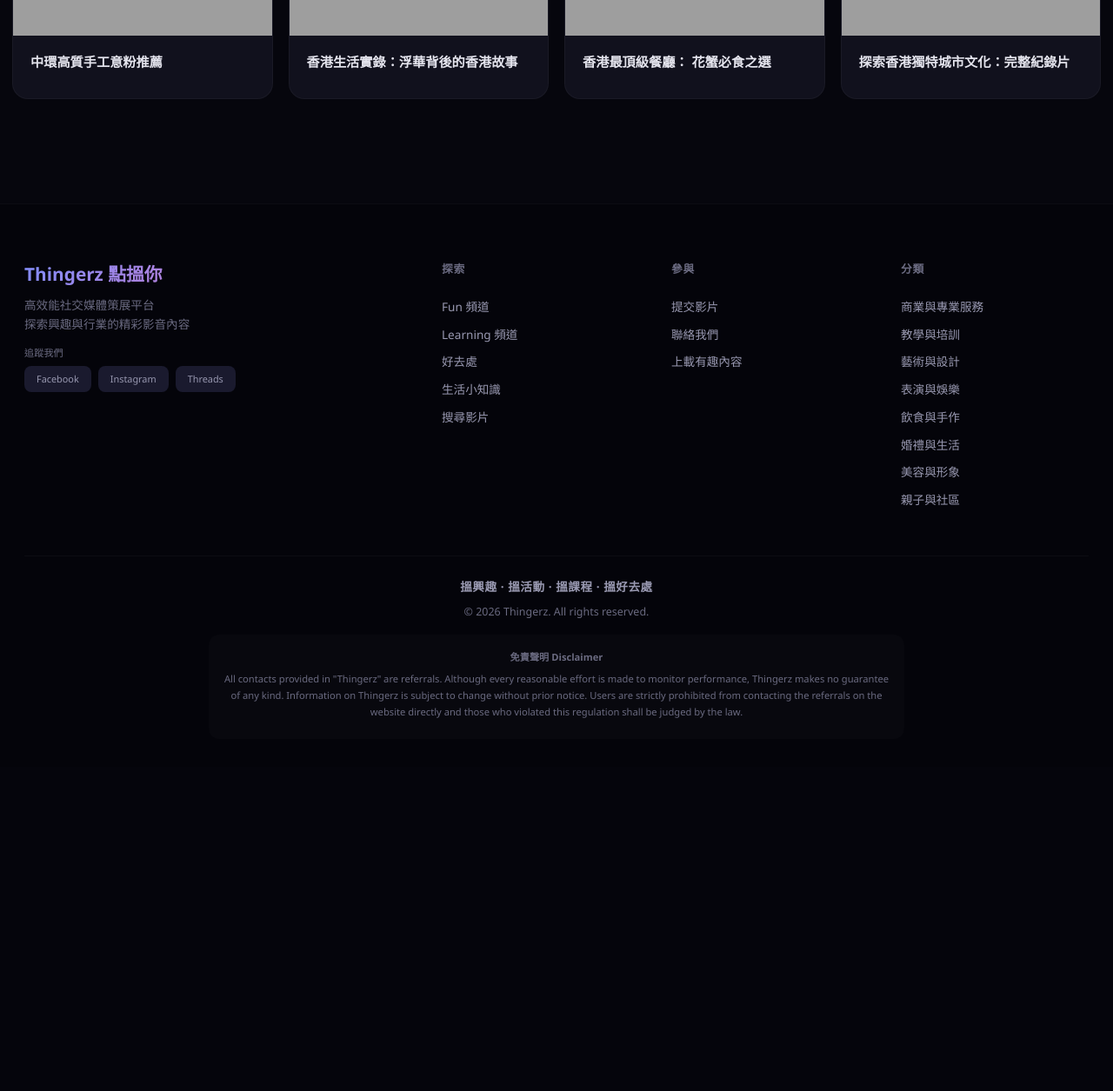
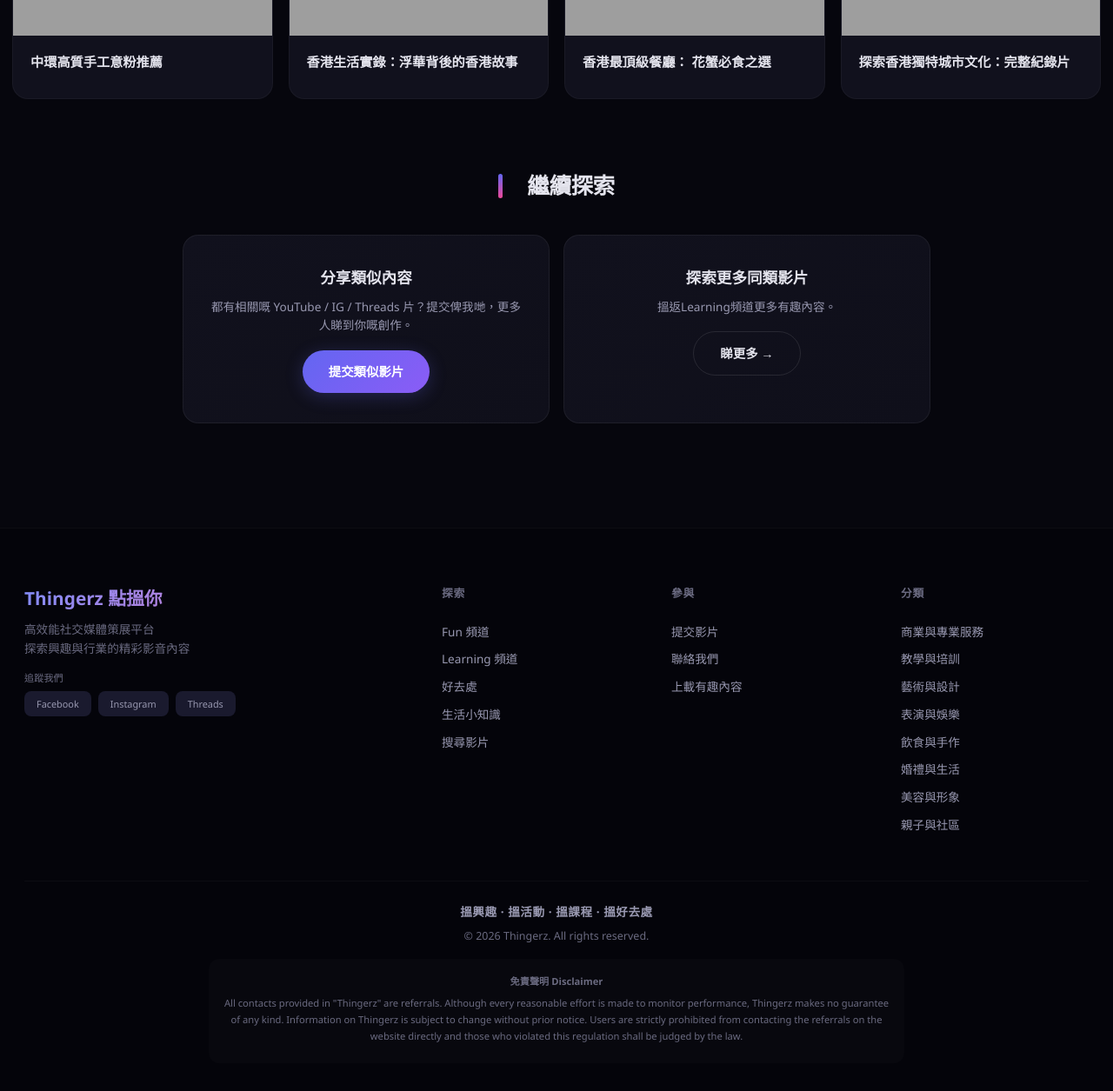
Before and after one commit to gbeoho/Thingerz, a Flask app: a page that uses templates/base.html in a window 1280 px wide. Shown: the part 2154-3409 px from the top of the page at 87% size. Before the commit the page ends 2980 px from the top, so only its background shows below. Run offline with Flask 3, Linux system fonts and the light colour scheme; data comes from the database, SQL or seed files in the repository; some libraries are stand-ins or nearby versions; grey boxes are pictures that could not be loaded.

Commit message:
UX batch 3 (per Grok wireframes): /news add 本月精選 pick row + 載入更多 button; /video detail add 繼續探索 CTA (提交類似影片 + 同區探索 via video_district tag, falls back to track); /location add 本區熱門分類 chips from district's subcategory distribution

```diff
--- a/app.py
+++ b/app.py
@@ -11,6 +11,7 @@ import time
 import urllib.request
 import zlib
 from datetime import datetime
+from collections import Counter
 from functools import wraps
 from flask import Flask, render_template, request, redirect, url_for, jsonify, session, send_file, Response, abort
 
@@ -1610,7 +1611,18 @@ def video_detail(video_id):
     related = get_related_videos(video)
     platform = PLATFORM_CONFIG.get(video.get('platform', 'youtube'), PLATFORM_CONFIG['youtube'])
     views = get_view_counts().get(video_id, 0)
-    return render_template('video_detail.html', video=video, category=category, sub=sub, comments=comments, related_videos=related, platform=platform, platform_config=PLATFORM_CONFIG, views=views)
+    # derive the primary district(s) this video is tagged with (for 探索同區 CTA)
+    v_district = None
+    _tok = set()
+    for raw in (video.get('tags') or '').split('|'):
+        for t in raw.split('、'):
+            if t.strip():
+                _tok.add(t.strip())
+    for d in getattr(geo, 'DISTRICTS', []) or []:
+        if d.get('name_zh') in _tok:
+            v_district = d
+            break
+    return render_template('video_detail.html', video=video, category=category, sub=sub, comments=comments, related_videos=related, platform=platform, platform_config=PLATFORM_CONFIG, views=views, video_district=v_district)
 
 
 @app.route('/search')
@@ -1860,9 +1872,14 @@ def location_page(slug):
         vids = [v for v in vids if (v.get('subcategory_id') or '') in TEACHING_SUBS]
     elif svc.startswith('s') and len(svc) == 4 and svc[1:].isdigit():
         vids = [v for v in vids if (v.get('subcategory_id') or '') == svc]
+    # 本區熱門分類: sub-categories actually present in this district's videos (top 6)
+    _cnt = Counter((v.get('subcategory_id') or '') for v in vids)
+    hot_subs = [{'id': sid, 'name_zh': sub_names.get(sid, sid), 'n': n}
+                for sid, n in _cnt.most_common(6) if sid]
     return render_template('location.html', district=d, videos=vids,
                            all_districts=[x for x in geo.DISTRICTS],
-                           svc_chips=svc_chips, selected_svc=svc)
+                           svc_chips=svc_chips, selected_svc=svc,
+                           hot_subs=hot_subs)
 
 
 @app.route('/contact', methods=['GET', 'POST'])
--- a/templates/base.html
+++ b/templates/base.html
@@ -377,6 +377,28 @@
         .news-filter-sticky{position:sticky;top:64px;z-index:45;background:rgba(6,6,13,.92);backdrop-filter:blur(14px);-webkit-backdrop-filter:blur(14px);padding:14px 0 10px;border-bottom:1px solid rgba(255,255,255,.04)}
         /* location hero quick CTAs */
         .location-cta{display:flex;gap:12px;justify-content:center;flex-wrap:wrap;margin-top:20px}
+
+        /* continue-explore CTA under video detail */
+        .continue-cta{display:grid;grid-template-columns:1fr 1fr;gap:16px;max-width:860px;margin:0 auto}
+        .cont-card{padding:34px 30px;border-radius:18px;background:linear-gradient(135deg,#11111d,#0f0f1a);border:1px solid rgba(255,255,255,.06);text-align:center;transition:all .3s}
+        .cont-card:hover{transform:translateY(-4px);border-color:rgba(129,140,248,.35);box-shadow:0 16px 48px rgba(0,0,0,.5)}
+        .cont-card h3{font-size:1.1rem;font-weight:700;margin-bottom:8px}
+        .cont-card p{font-size:.85rem;color:#9898b0;margin-bottom:18px}
+        @media(max-width:768px){.continue-cta{grid-template-columns:1fr}}
+
+        /* 好去處 本月精選 + 載入更多 */
+        .news-pick-grid{display:grid;grid-template-columns:repeat(4,1fr);gap:16px;margin-bottom:44px}
+        .news-pick{position:relative;display:block;border-radius:16px;overflow:hidden;border:1px solid rgba(255,255,255,.06);background:#11111d;aspect-ratio:16/10;transition:all .3s}
+        .news-pick:hover{transform:translateY(-4px);border-color:rgba(129,140,248,.35);box-shadow:0 14px 40px rgba(0,0,0,.55)}
+        .news-pick img{width:100%;height:100%;object-fit:cover}
+        .news-pick-overlay{position:absolute;inset:0;background:linear-gradient(180deg,rgba(0,0,0,.06) 30%,rgba(0,0,0,.88) 100%);display:flex;align-items:flex-end;padding:14px;flex-direction:column;justify-content:flex-end;align-items:flex-start}
+        .news-pick-title{font-size:.9rem;font-weight:700;color:#fff;line-height:1.35;display:-webkit-box;-webkit-line-clamp:2;-webkit-box-orient:vertical;overflow:hidden}
+        .news-pick-meta{display:block;margin-top:6px;font-size:.7rem;color:rgba(255,255,255,.75)}
+        .load-more-wrap{text-align:center;margin-top:32px}
+        .news-hidden{display:none}
+        .load-more-wrap.showing .load-more-hide{display:none}
+        @media(max-width:1100px){.news-pick-grid{grid-template-columns:repeat(2,1fr)}}
+        @media(max-width:600px){.news-pick-grid{grid-template-columns:1fr 1fr;gap:10px}}
         @media(max-width:768px){
             .wizard-nav{position:sticky;bottom:0;background:rgba(10,10,18,.94);backdrop-filter:blur(12px);-webkit-backdrop-filter:blur(12px);padding:12px 14px;border-top:1px solid rgba(255,255,255,.06);z-index:60;margin:0 -14px}
             .dchip-label{font-size:.78rem;padding:8px 14px}
--- a/templates/video_detail.html
+++ b/templates/video_detail.html
@@ -209,6 +209,35 @@
     </div>
 </section>
 {% endif %}
+
+<section class="section" style="padding-top:0">
+    <div class="container">
+        <h2 class="section-title">
+            <span class="title-accent"></span>
+            繼續探索
+        </h2>
+        <div class="continue-cta">
+            <a href="{{ url_for('submit_video') }}" class="cont-card">
+                <h3>分享類似內容</h3>
+                <p>都有相關嘅 YouTube / IG / Threads 片？提交俾我哋，更多人睇到你嘅創作。</p>
+                <span class="btn btn-primary">提交類似影片</span>
+            </a>
+            {% if video_district %}
+            <a href="{{ url_for('location_page', slug=video_district['slug']) }}" class="cont-card">
+                <h3>探索更多「{{ video_district['name_zh'] }}」</h3>
+                <p>睇返{{ video_district['name_zh'] }}其他本地課程、服務同好去處。</p>
+                <span class="btn btn-outline">睇{{ video_district['name_zh'] }}內容 &rarr;</span>
+            </a>
+            {% else %}
+            <a href="{{ url_for('track_page', track=video.get('track', 'fun')) }}" class="cont-card">
+                <h3>探索更多同類影片</h3>
+                <p>搵返{{ 'Fun' if video.get('track', '') == 'fun' else 'Learning' }}頻道更多有趣內容。</p>
+                <span class="btn btn-outline">睇更多 &rarr;</span>
+            </a>
+            {% endif %}
+        </div>
+    </div>
+</section>
 {% endblock %}
 
 {% block extra_scripts %}
```
Also changed, not shown: templates/location.html (+13 -0 lines), templates/news_list.html (+41 -1 lines).
